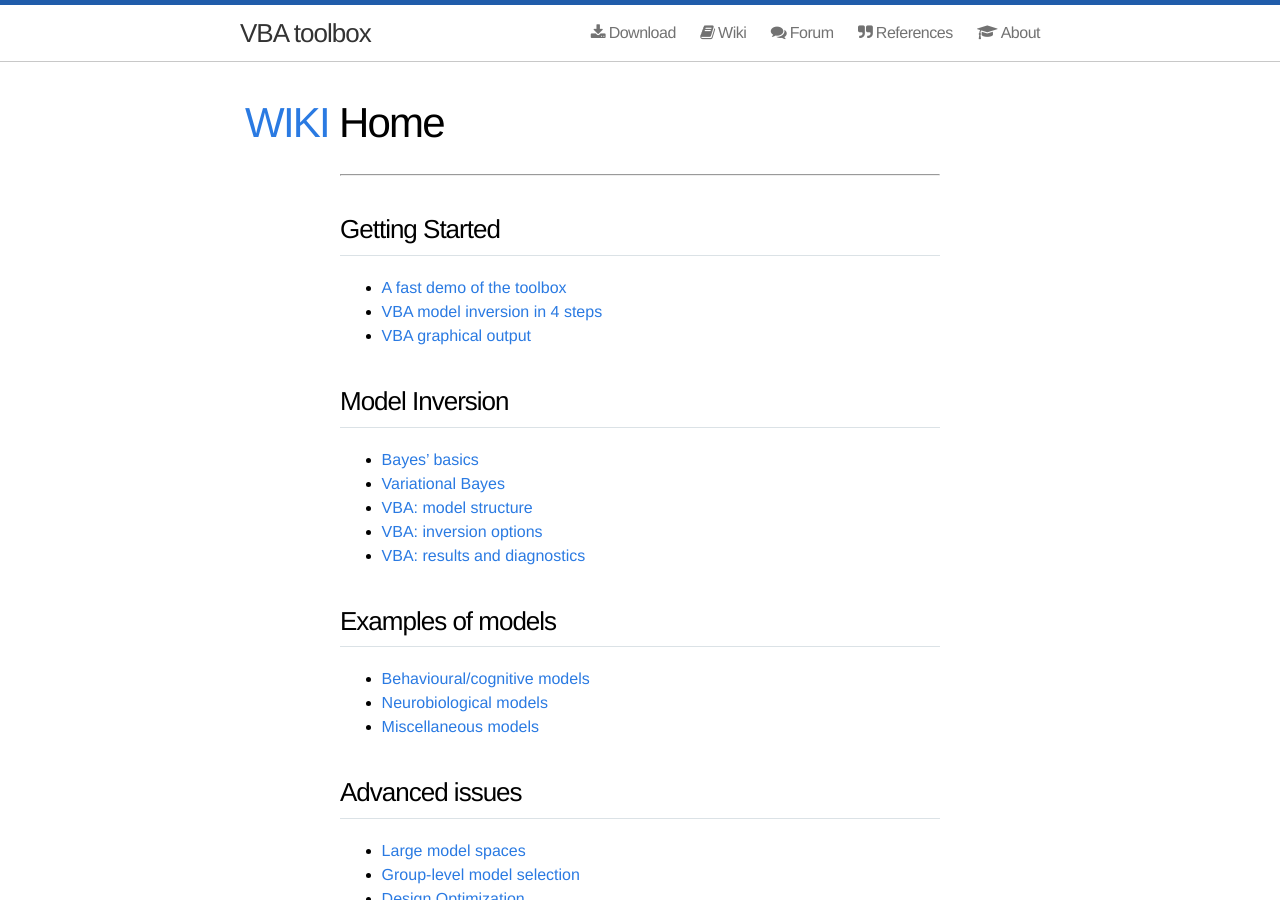
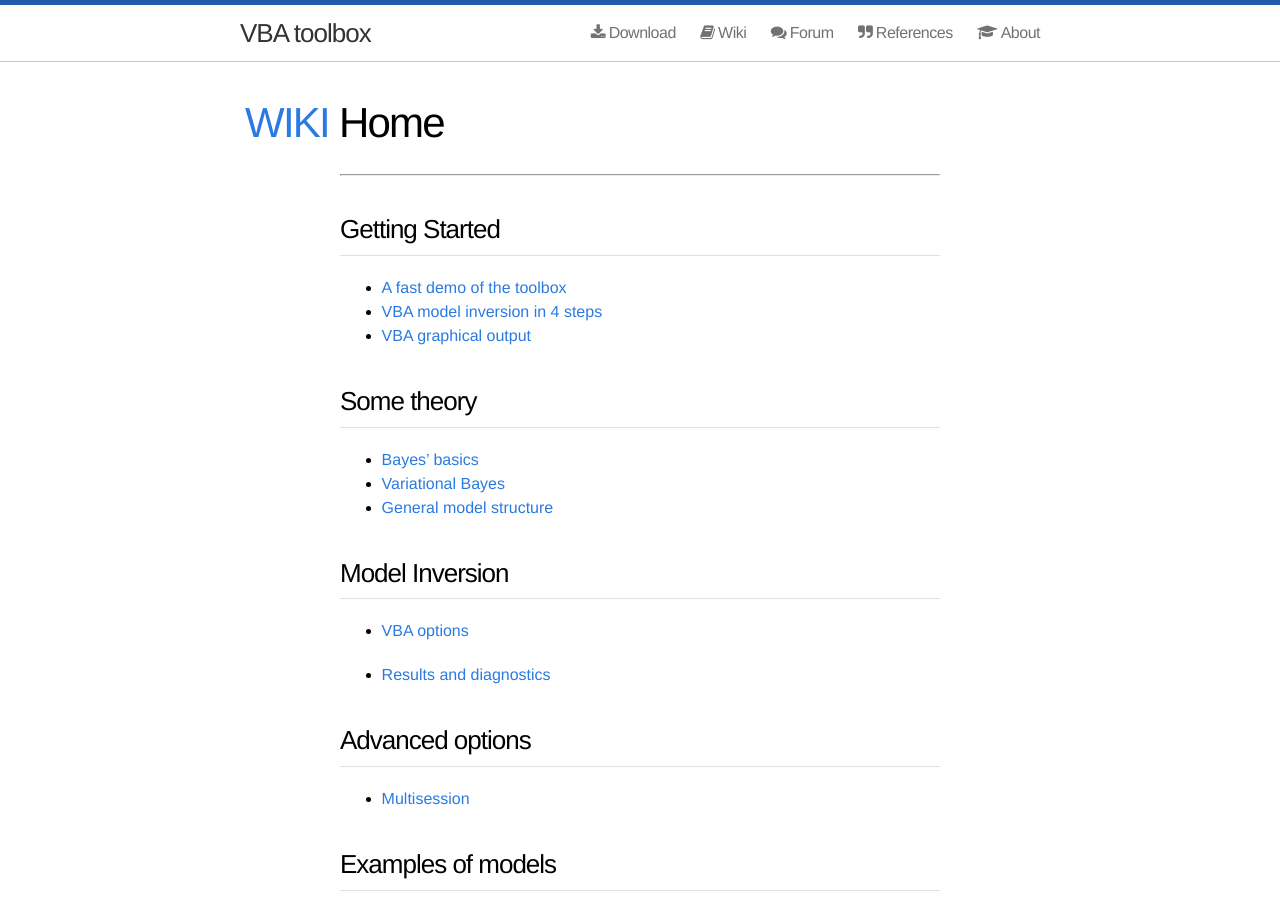
Before and after one commit to MBB-team/VBA-toolbox, a Jekyll site: the page built from _wiki/Home.md, in a window 1280 px wide and 900 px high. Built offline with Jekyll 4.4.1, drawn with Linux system fonts in a browser that asks for light colours; nearby versions of some CDN libraries.

Commit message:
added multisession in wiki

```diff
--- a/_wiki/Home.md
+++ b/_wiki/Home.md
@@ -7,13 +7,26 @@ title: "home"
 - [VBA model inversion in 4 steps](VBA-model-inversion-in-4-steps)
 - [VBA graphical output](VBA-graphical-output)
 
-## Model Inversion
+## Some theory
 
 - [Bayes' basics](Bayesian-modelling-introduction)
 - [Variational Bayes](The-variational-Bayesian-approach)
-- [VBA: model structure](Structure-of-VBA's-generative-model)
-- [VBA: inversion options](Controlling-the-inversion-using-VBA-options)
-- [VBA: results and diagnostics](VBA-output-structure)
+- [General model structure](Structure-of-VBA's-generative-model)
+
+## Model Inversion
+
+[comment]: # (- [Defining a model]())
+[comment]: # (- [Setting the priors]())
+- [VBA options](Controlling-the-inversion-using-VBA-options)
+
+[comment]: # (- [Simulation and model estimation]())
+- [Results and diagnostics](VBA-output-structure)
+
+## Advanced options
+
+- [Multisession](Multisession)
+
+[comment]: # (- [Mixed observations](Multisources))
 
 ## Examples of models
 
```
Also changed, not shown: _wiki/Multisession.md (added, +70 -0 lines).
